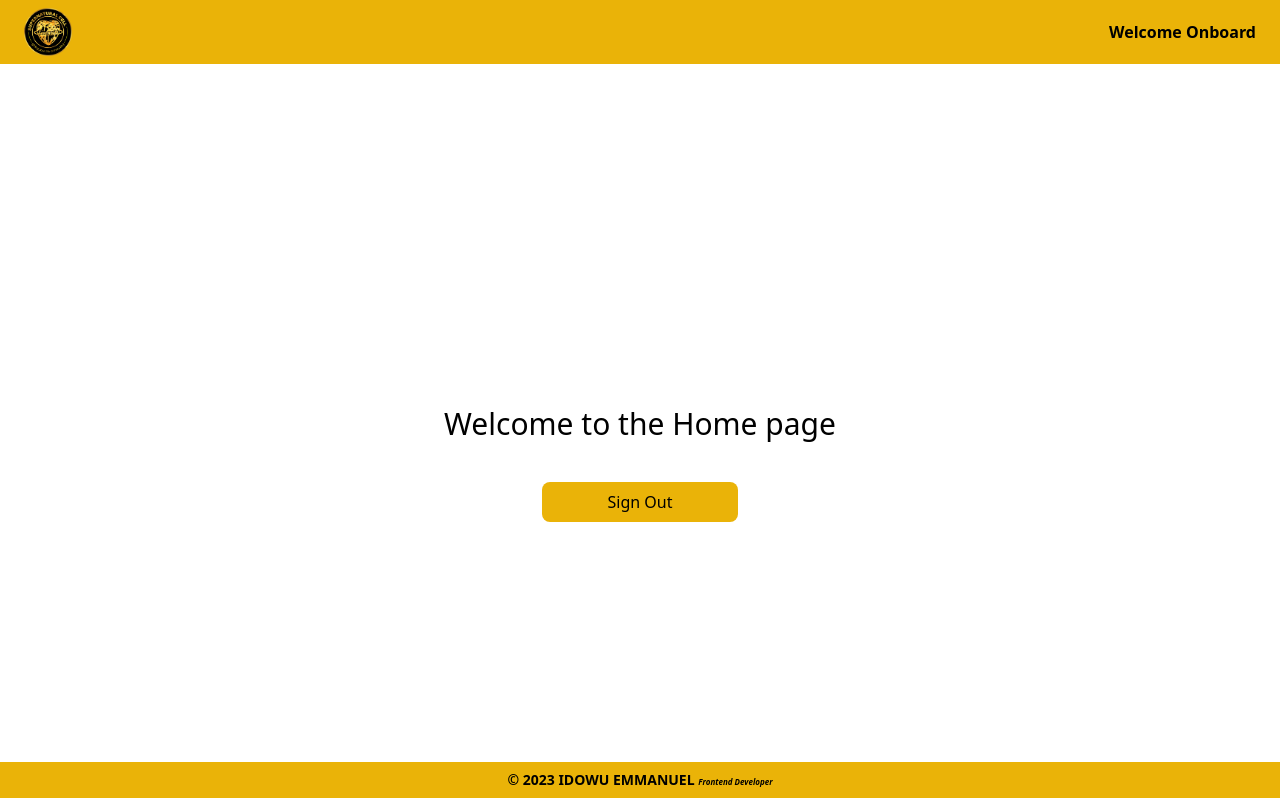
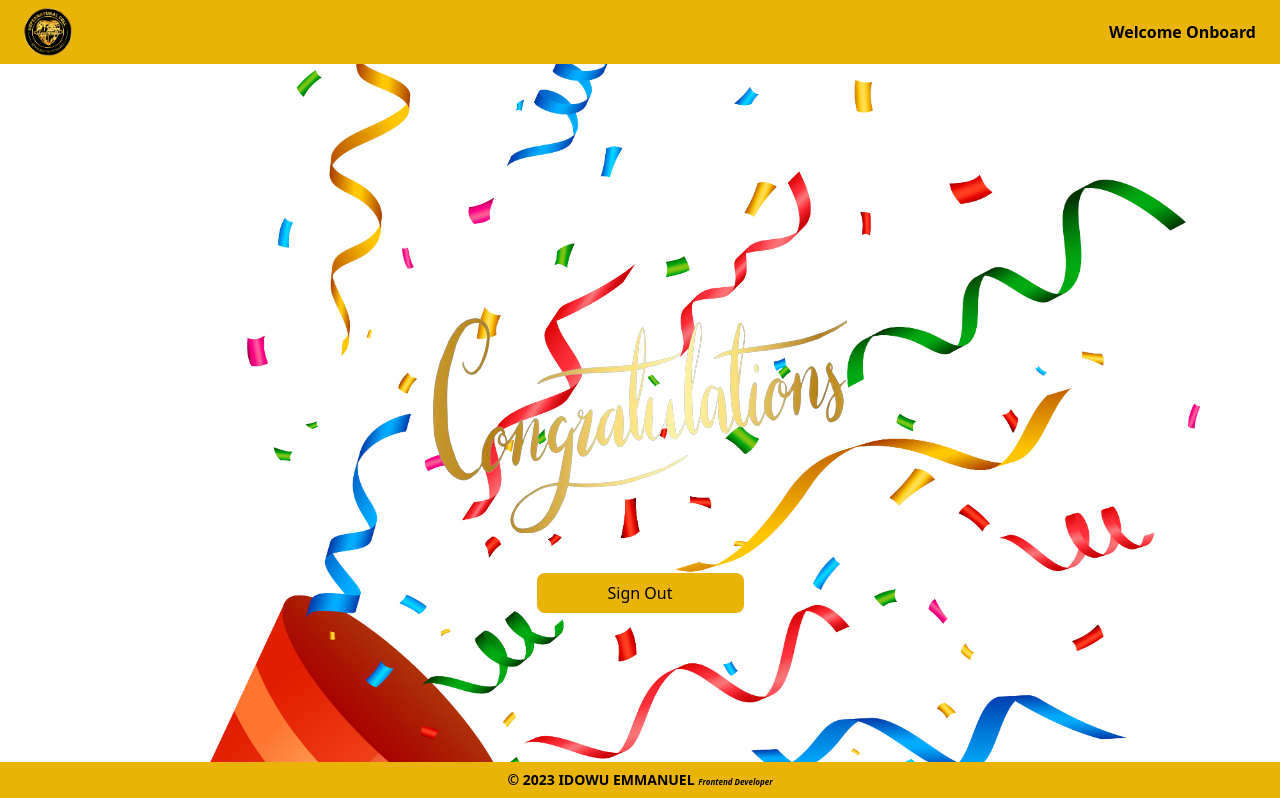
Before and after one commit to idowuemmao/sign_in, a React (Create React App) app: page /home in a window 1280 px wide. Shown: the top 798 px of the page. Built offline with nearby package versions, Linux system fonts and the light colour scheme.

Commit message:
updated the signin & signup pages

```diff
--- a/src/components/SignInPage.jsx
+++ b/src/components/SignInPage.jsx
@@ -1,14 +1,16 @@
 import React from "react";
 import { useLocation } from "react-router-dom";
+import congrats from "../images/congrats.png";
+import celebrate from "../images/celebrate.jpg";
 
 const SignInPage = () => {
   const location = useLocation();
   const user = location?.state?.user;
   return (
     <div className="grid place-items-center h-full">
-      <h2 className="text-lg md:text-3xl">Welcome to the Home page</h2>
+      <img src={congrats} alt="congratulation" />
       {user && (
-        <div className="border-2 text-center p-4 bg-yellow-500 rounded-xl text-lg md:text-3xl">
+        <div className="shadow-lg text-center p-4 bg-yellow-500 rounded-xl text-lg md:text-3xl">
           <p className="text-xs italic ">
             You Logged in with the details below
           </p>
@@ -27,6 +29,7 @@ const SignInPage = () => {
       <button className="loginButton">
         <a href="/">Sign Out</a>
       </button>
+      <img src={celebrate} alt="celebrate" className="absolute -z-20 left-0" />
     </div>
   );
 };
--- a/src/components/SignUpPage.jsx
+++ b/src/components/SignUpPage.jsx
@@ -1,15 +1,16 @@
 import React from "react";
 import { useLocation } from "react-router-dom";
+import congrats from "../images/congrats.png";
+import celebrate from "../images/celebrate.jpg";
 
 const SignUpPage = () => {
   const location = useLocation();
   const user = location?.state?.user;
-  //   console.log(user);
   return (
     <div className="grid place-items-center h-full">
-      <h2 className="text-lg md:text-3xl">Welcome to the Home page</h2>
+      <img src={congrats} alt="congratulation" />
       {user && (
-        <div className="border-2 text-center p-4 bg-yellow-500 rounded-xl text-lg md:text-3xl">
+        <div className="shadow-lg text-center p-4 bg-yellow-500 rounded-xl text-lg md:text-3xl">
           <p className="text-xs italic ">
             You Signed up with the details below
           </p>
@@ -34,6 +35,7 @@ const SignUpPage = () => {
       <button className="loginButton">
         <a href="/">Sign Out</a>
       </button>
+      <img src={celebrate} alt="celebrate" className="absolute -z-20 left-0" />
     </div>
   );
 };
```
Also changed, not shown: src/images/celebrate.jpg (added), src/images/congrats.png (added).
